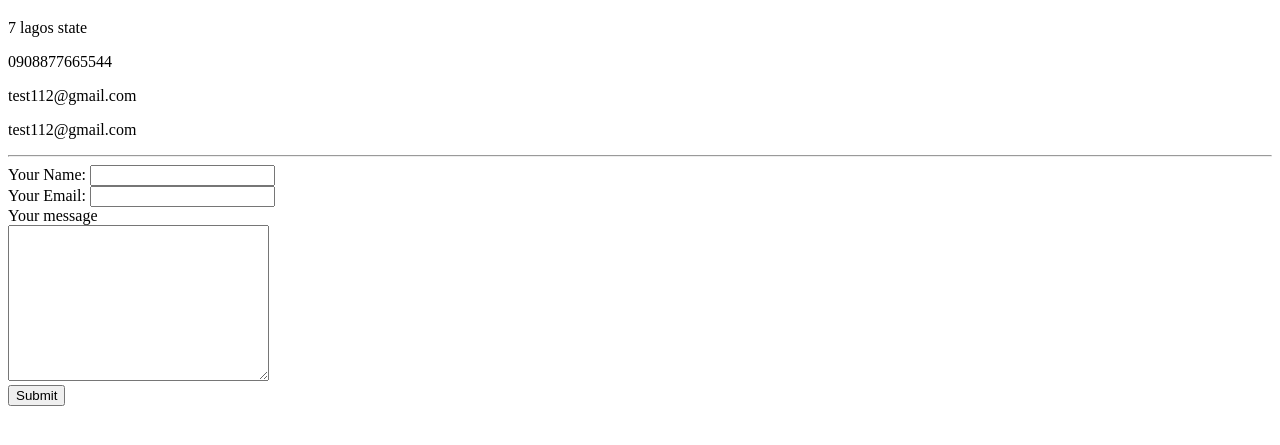
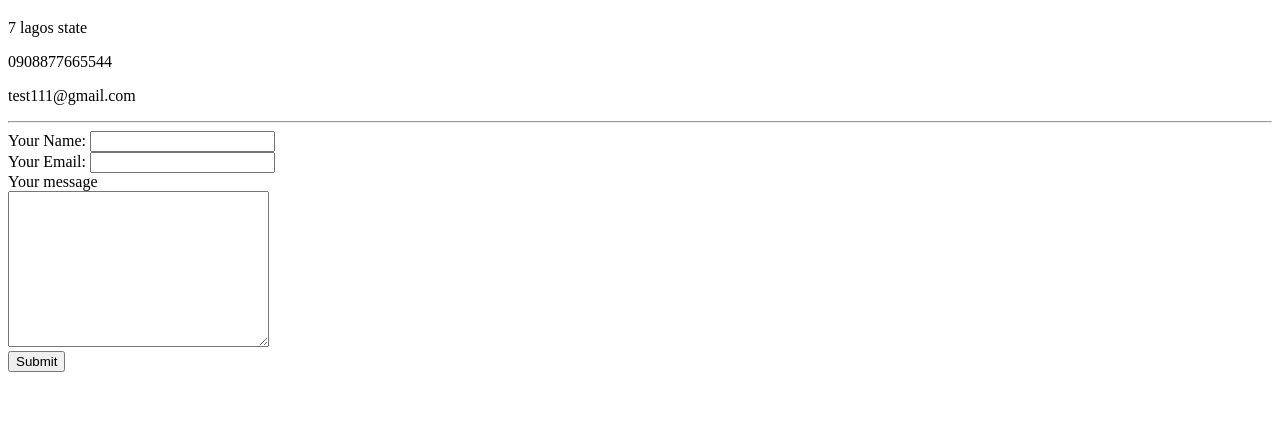
Before and after one commit to ChikeNuel/cvtest, a plain HTML site: page contact-me.html in a window 1280 px wide. Shown: the part 61-506 px from the top of the page. Drawn offline with Linux system fonts and the light colour scheme.

Commit message:
updated contact-me.html

```diff
--- a/contact-me.html
+++ b/contact-me.html
@@ -8,8 +8,7 @@
     <h1>My contact</h1>
     <p>7 lagos state</p>
     <p>0908877665544</p>
-    <p>test112@gmail.com</p>
-    <p>test112@gmail.com</p>
+    <p>test111@gmail.com</p>
     <hr>
     <form class="" action="index.html" method="post">
       <label>Your Name:</label>
```
